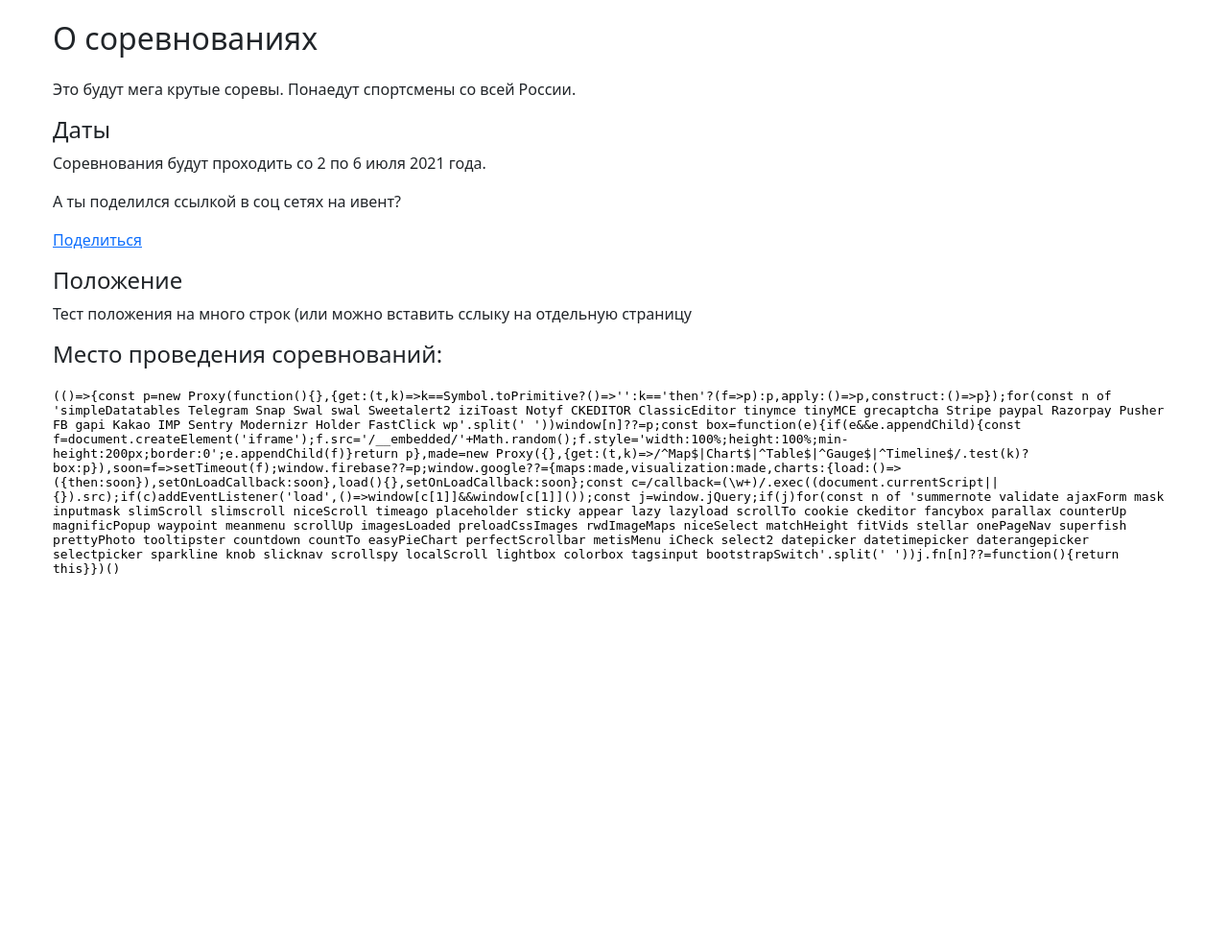
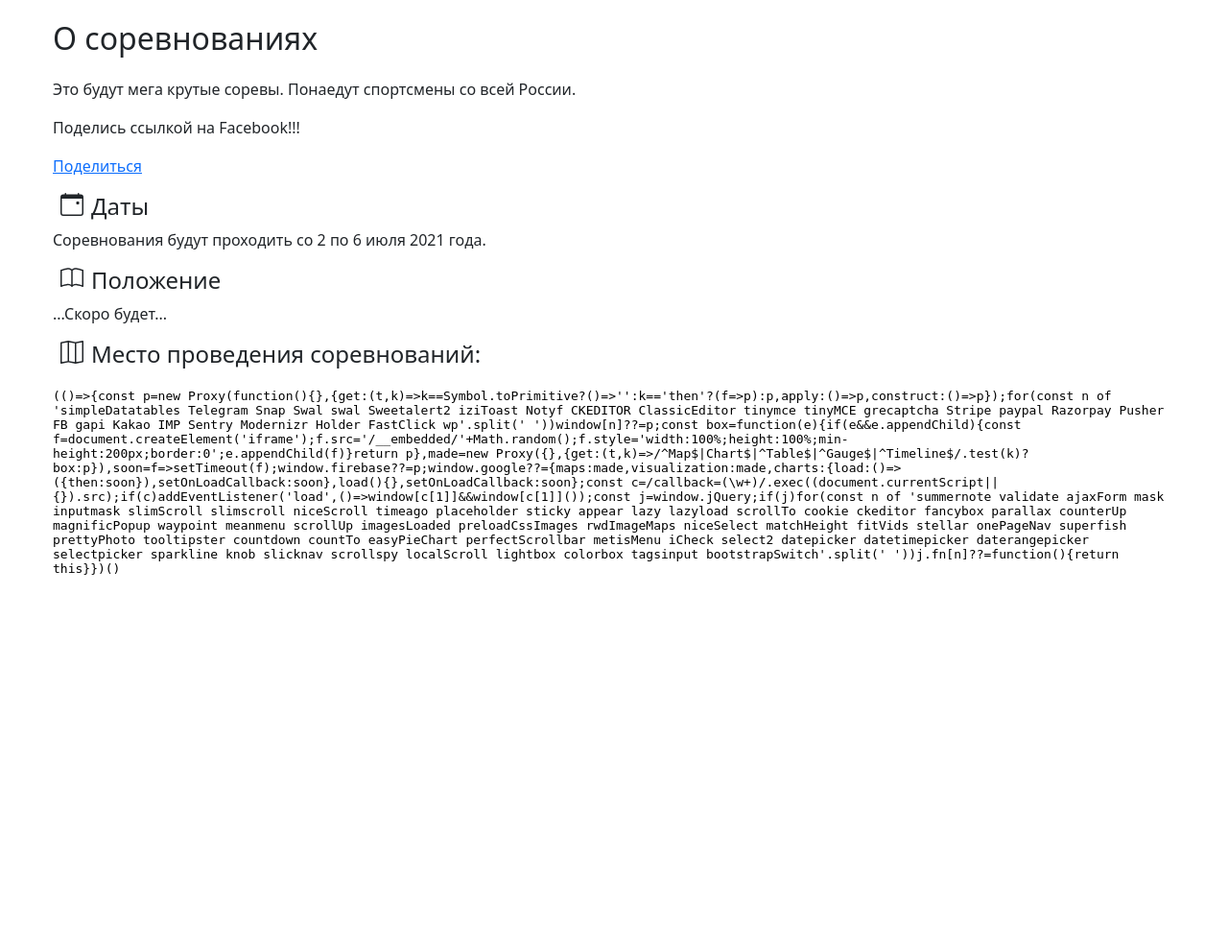
Before and after one commit to Bazulenkov/primorsk-cup, a Django app: page /about/competitions/ in a window 1280 px wide. Shown: the part 56-1047 px from the top of the page at 96% size. Run offline with Django 3.2, Linux system fonts and the light colour scheme; some libraries are stand-ins or nearby versions.

Commit message:
Update competitions.html

```diff
--- a/about/templates/competitions.html
+++ b/about/templates/competitions.html
@@ -13,25 +13,43 @@
 
     <h1>О соревнованиях</h1>
     <p>Это будут мега крутые соревы. Понаедут спортсмены со всей России.</p>
+    <div>
+        <p>Поделись ссылкой на Facebook!!!</p>
+
+        <!-- Facebook share button code -->
+        <div class="fb-share-button" data-href="http://primorsk-cup.ru" data-layout="button_count" data-size="large"><a
+                target="_blank"
+                href="https://www.facebook.com/sharer/sharer.php?u=http%3A%2F%2Fprimorsk-cup.ru%2F&amp;src=sdkpreparse"
+                class="fb-xfbml-parse-ignore">Поделиться</a></div>
+    </div>
     <div class="my-3">
+        <svg xmlns="http://www.w3.org/2000/svg" width="1.5rem" height="1.5rem" fill="currentColor"
+            class="bi bi-calendar-event float-start mx-2" viewBox="0 0 16 16">
+            <path d="M11 6.5a.5.5 0 0 1 .5-.5h1a.5.5 0 0 1 .5.5v1a.5.5 0 0 1-.5.5h-1a.5.5 0 0 1-.5-.5v-1z" />
+            <path
+                d="M3.5 0a.5.5 0 0 1 .5.5V1h8V.5a.5.5 0 0 1 1 0V1h1a2 2 0 0 1 2 2v11a2 2 0 0 1-2 2H2a2 2 0 0 1-2-2V3a2 2 0 0 1 2-2h1V.5a.5.5 0 0 1 .5-.5zM1 4v10a1 1 0 0 0 1 1h12a1 1 0 0 0 1-1V4H1z" />
+        </svg>
         <h4>Даты</h4>
         <p>Соревнования будут проходить со 2 по 6 июля 2021 года.</p>
     </div>
-    <p>А ты поделился ссылкой в соц сетях на ивент?</p>
-
-    <!-- Facebook share button code -->
-    <div class="fb-share-button" data-href="http://primorsk-cup.ru" data-layout="button_count" data-size="large"><a
-            target="_blank"
-            href="https://www.facebook.com/sharer/sharer.php?u=http%3A%2F%2Fprimorsk-cup.ru%2F&amp;src=sdkpreparse"
-            class="fb-xfbml-parse-ignore">Поделиться</a></div>
 
     <div class="my-3">
+        <svg xmlns="http://www.w3.org/2000/svg" width="1.5rem" height="1.5rem" fill="currentColor"
+            class="bi bi-book float-start mx-2" viewBox="0 0 16 16">
+            <path
+                d="M1 2.828c.885-.37 2.154-.769 3.388-.893 1.33-.134 2.458.063 3.112.752v9.746c-.935-.53-2.12-.603-3.213-.493-1.18.12-2.37.461-3.287.811V2.828zm7.5-.141c.654-.689 1.782-.886 3.112-.752 1.234.124 2.503.523 3.388.893v9.923c-.918-.35-2.107-.692-3.287-.81-1.094-.111-2.278-.039-3.213.492V2.687zM8 1.783C7.015.936 5.587.81 4.287.94c-1.514.153-3.042.672-3.994 1.105A.5.5 0 0 0 0 2.5v11a.5.5 0 0 0 .707.455c.882-.4 2.303-.881 3.68-1.02 1.409-.142 2.59.087 3.223.877a.5.5 0 0 0 .78 0c.633-.79 1.814-1.019 3.222-.877 1.378.139 2.8.62 3.681 1.02A.5.5 0 0 0 16 13.5v-11a.5.5 0 0 0-.293-.455c-.952-.433-2.48-.952-3.994-1.105C10.413.809 8.985.936 8 1.783z" />
+        </svg>
         <h4>Положение</h4>
-        <p class="custom-text-block">Тест положения на много строк (или можно вставить сслыку на отдельную страницу</p>
+        <p class="custom-text-block">...Скоро будет...</p>
     </div>
 </section>
 <section class="location">
     <div class="container">
+        <svg xmlns="http://www.w3.org/2000/svg" width="1.5rem" height="1.5rem" fill="currentColor"
+            class="bi bi-map float-start mx-2" viewBox="0 0 16 16">
+            <path fill-rule="evenodd"
+                d="M15.817.113A.5.5 0 0 1 16 .5v14a.5.5 0 0 1-.402.49l-5 1a.502.502 0 0 1-.196 0L5.5 15.01l-4.902.98A.5.5 0 0 1 0 15.5v-14a.5.5 0 0 1 .402-.49l5-1a.5.5 0 0 1 .196 0L10.5.99l4.902-.98a.5.5 0 0 1 .415.103zM10 1.91l-4-.8v12.98l4 .8V1.91zm1 12.98l4-.8V1.11l-4 .8v12.98zm-6-.8V1.11l-4 .8v12.98l4-.8z" />
+        </svg>
         <h4>Место проведения соревнований:</h4>
         <div style="width: 100%"><iframe scrolling="no" marginheight="0" marginwidth="0"
                 src="https://maps.google.com/maps?width=100%25&amp;height=600&amp;hl=en&amp;q=60.412900,%2028.576887+(Primorsk%20Cup)&amp;t=&amp;z=9&amp;ie=UTF8&amp;iwloc=B&amp;output=embed"
```
